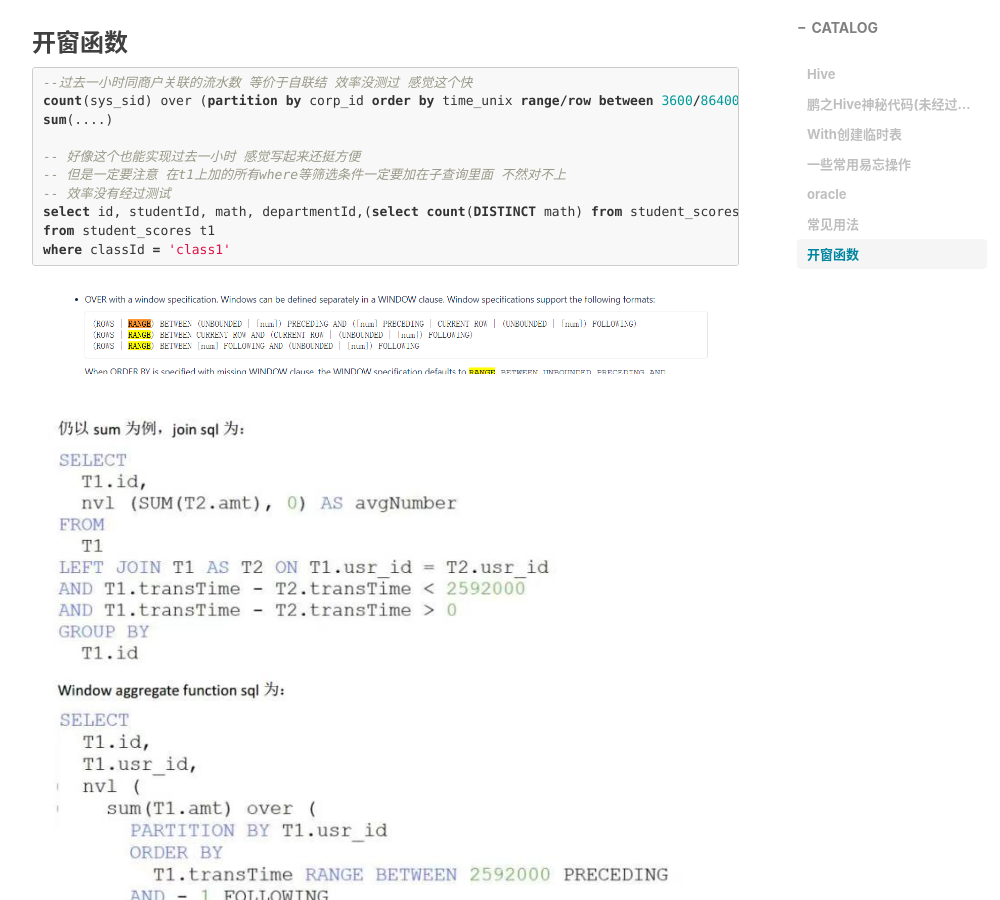
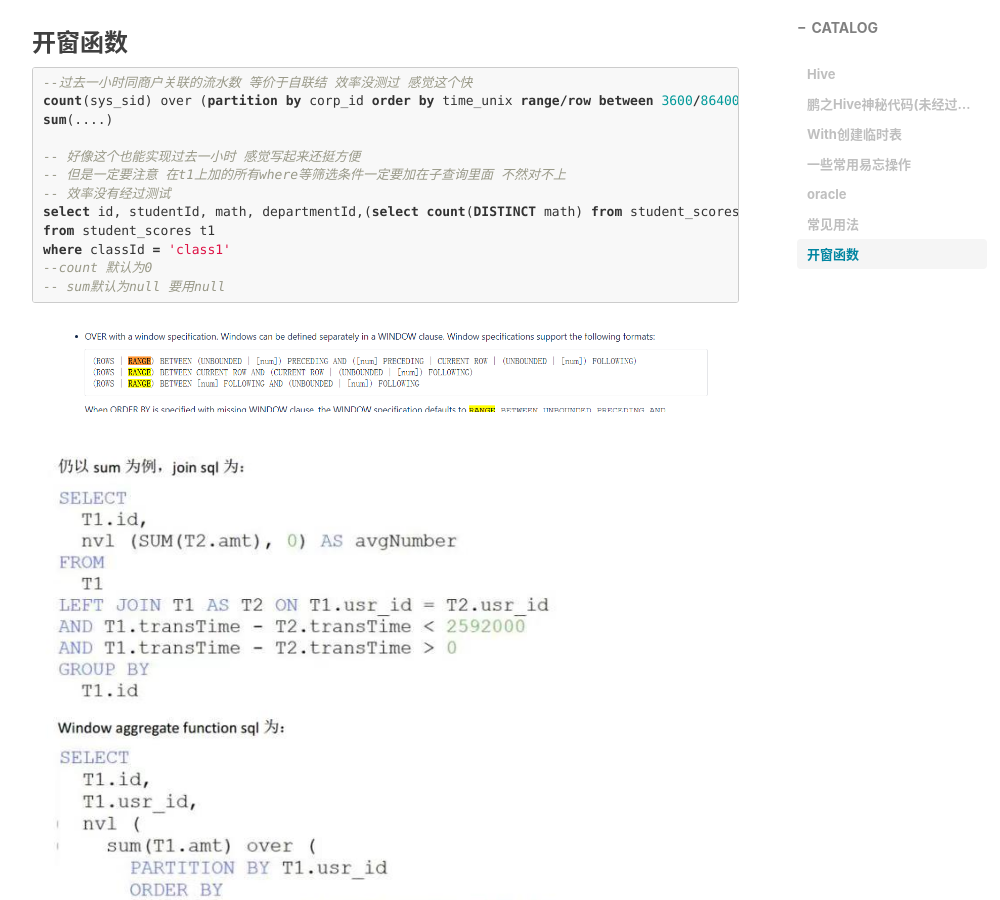
Before and after one commit to ChunhanLi/ChunhanLi.github.io, a Jekyll site: the page built from _posts/2019-10-13-hive_sql.md, in a window 1280 px wide and 900 px high, scrolled down 1685 px. Shown: the whole window, without its empty margins (233-1233 px from the left). Built offline with Jekyll 4.4.1, drawn with Linux system fonts in a browser that asks for light colours; nearby versions of some CDN libraries; comment, search, counter and statistics services are not loaded.

Commit message:
Update 2019-10-13-hive_sql.md

````diff
--- a/_posts/2019-10-13-hive_sql.md
+++ b/_posts/2019-10-13-hive_sql.md
@@ -87,6 +87,8 @@ sum(....)
 select id, studentId, math, departmentId,(select count(DISTINCT math) from student_scores where departmentId = t1.departmentId and math< t1.math and  classId = 'class1') cnt
 from student_scores t1
 where classId = 'class1'
+--count 默认为0
+-- sum默认为null 要用null
 ```
 ![image](https://github.com/ChunhanLi/ChunhanLi.github.io/blob/master/img/10_20_1.png?raw=true)
 
````
